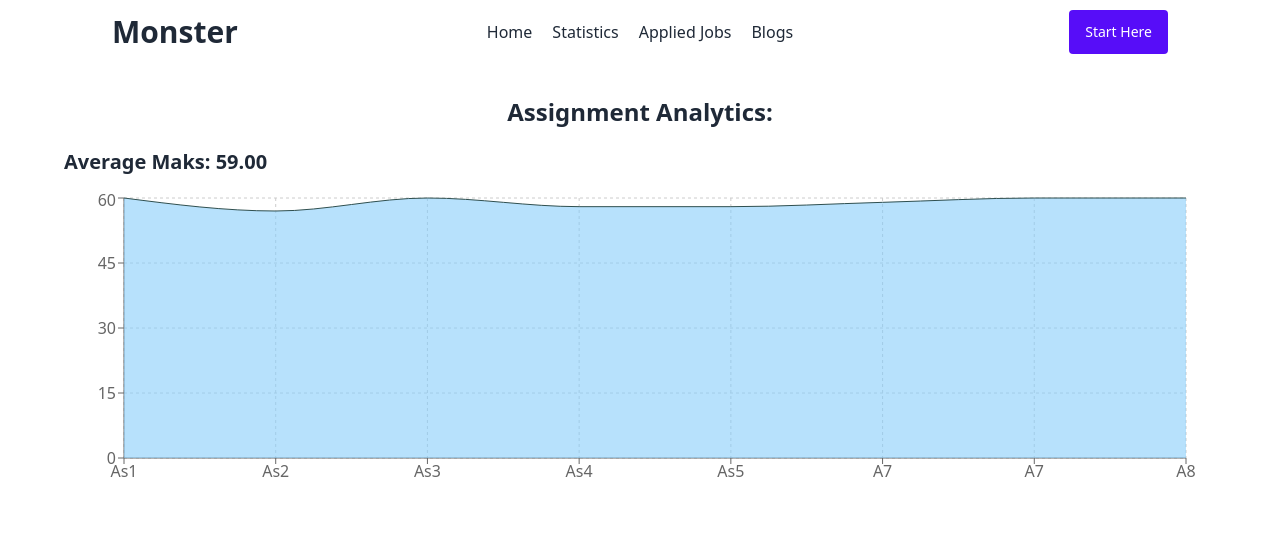
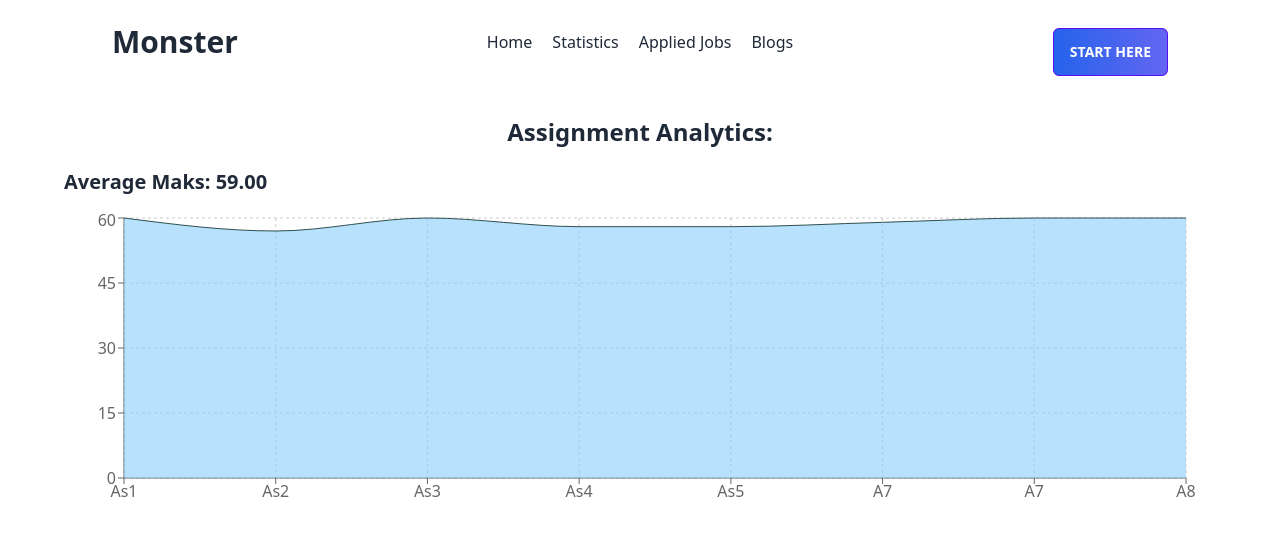
Before and after one commit to ashikur-rahman-asif/Monster-9, a React (Vite) app: page /statistics in a window 1280 px wide. Shown: the top 536 px of the page. Built offline with nearby package versions, Linux system fonts and the light colour scheme.

Commit message:
style change

```diff
--- a/src/components/Header/Header.jsx
+++ b/src/components/Header/Header.jsx
@@ -52,7 +52,7 @@ const Header = () => {
           </ul>
         </div>
         <div className="navbar-end">
-          <button className="px-4 py-3 rounded text-white bg-primary text-sm">
+          <button className="common-btn">
             Start Here
           </button>
         </div>
```
